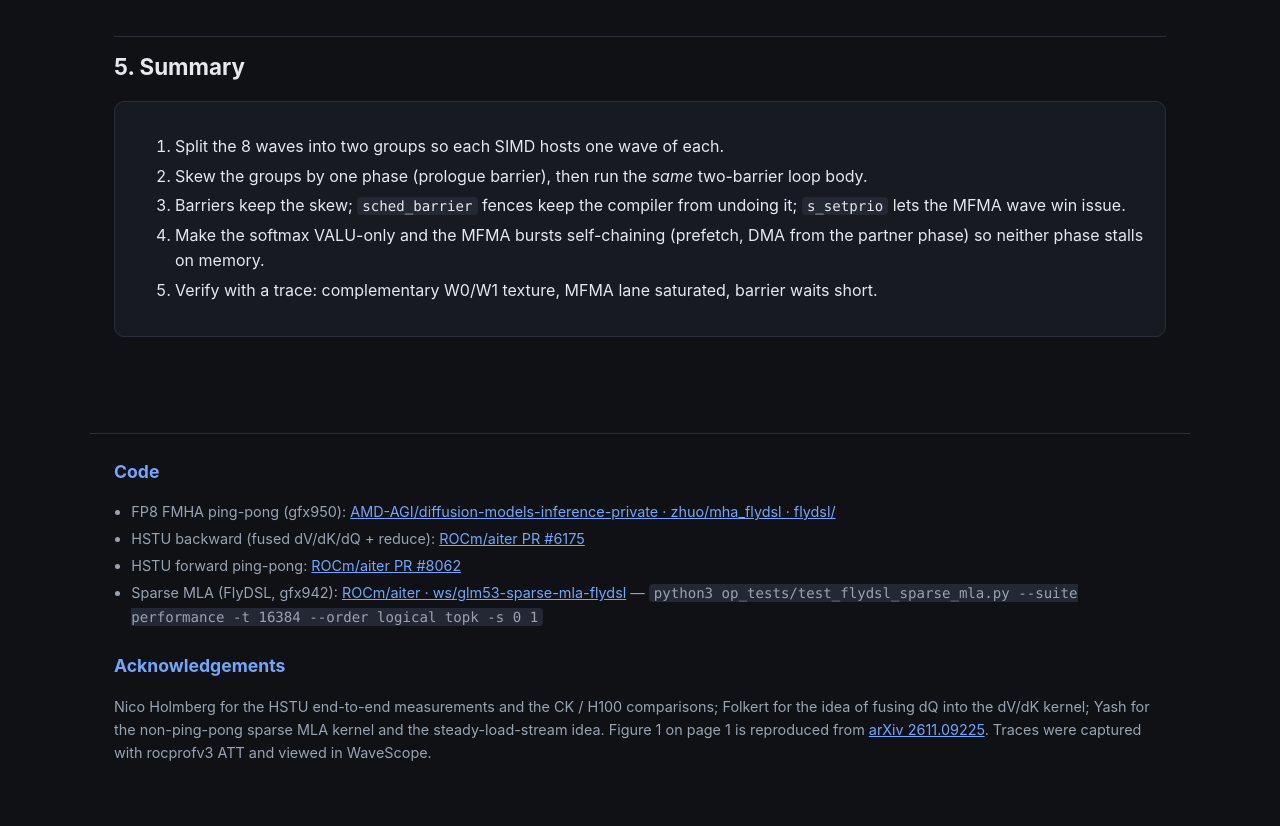
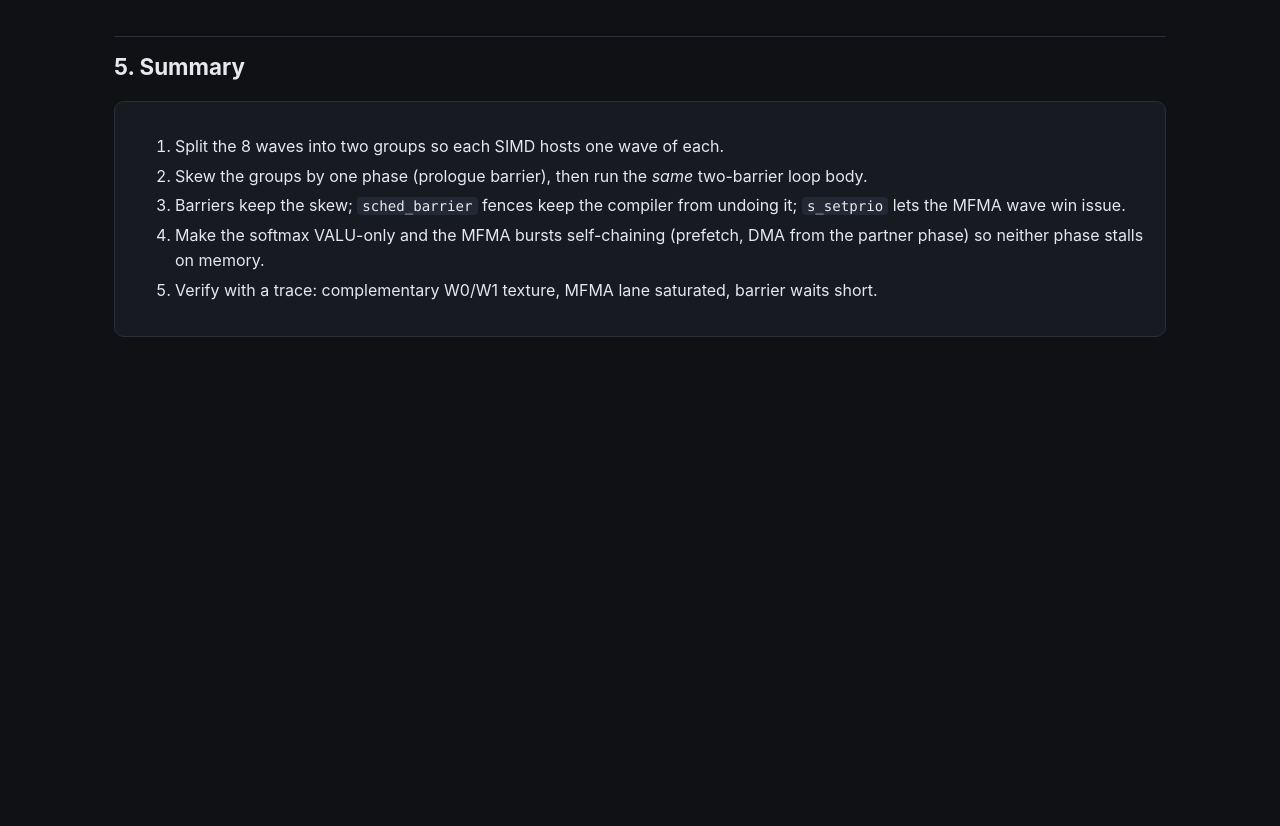
Before and after one commit to hellozhuo-amd/pp_talk, a plain HTML site: page index.html in a window 1280 px wide. Shown: the part 4555-5381 px from the top of the page. After the commit the page ends 4988 px from the top, so only its background shows below. Drawn offline with Linux system fonts and the light colour scheme.

Commit message:
Update pages

```diff
--- a/index.html
+++ b/index.html
@@ -62,7 +62,6 @@
   .slot b { color:#ffcb6b; font-family:ui-monospace,monospace; }
   figure.slotfig { margin:20px 0; }
   figure.slotfig img { background:#0b0d12; }
-  footer { max-width:1100px; margin:0 auto; padding:0 24px 48px; color:var(--dim); font-size:.9rem; border-top:1px solid #2a2f3a; }
   .ph-table td.ph { color:#ffcb6b; text-align:center; }
   .pos { color:#8de8a0; } .neg { color:#ff9b9b; } .neu { color:var(--dim); }
   table.tricks td:first-child { white-space:nowrap; font-family:ui-monospace,monospace; font-size:.82rem; }
@@ -1145,19 +1144,6 @@ Effective TB/s is logical bytes (34.4 GB) over time, so 9 TB/s means the Infinit
 
 
 </main>
-<footer>
-<h3>Code</h3>
-<ul>
-  <li>FP8 FMHA ping-pong (gfx950): <a href="https://github.com/AMD-AGI/diffusion-models-inference-private/tree/zhuo/mha_flydsl/flydsl">AMD-AGI/diffusion-models-inference-private &middot; zhuo/mha_flydsl &middot; flydsl/</a></li>
-  <li>HSTU backward (fused dV/dK/dQ + reduce): <a href="https://github.com/ROCm/aiter/pull/6175">ROCm/aiter PR #6175</a></li>
-  <li>HSTU forward ping-pong: <a href="https://github.com/ROCm/aiter/pull/8062">ROCm/aiter PR #8062</a></li>
-  <li>Sparse MLA (FlyDSL, gfx942): <a href="https://github.com/ROCm/aiter/tree/ws/glm53-sparse-mla-flydsl">ROCm/aiter &middot; ws/glm53-sparse-mla-flydsl</a>
-      &mdash; <code>python3 op_tests/test_flydsl_sparse_mla.py --suite performance -t 16384 --order logical topk -s 0 1</code></li>
-</ul>
-<h3>Acknowledgements</h3>
-<p>Nico Holmberg for the HSTU end-to-end measurements and the CK / H100 comparisons; Folkert for the idea of fusing dQ into the dV/dK kernel; Yash for the non-ping-pong sparse MLA kernel and the steady-load-stream idea.
-Figure 1 on page 1 is reproduced from <a href="https://arxiv.org/pdf/2611.09225">arXiv 2611.09225</a>. Traces were captured with rocprofv3 ATT and viewed in WaveScope.</p>
-</footer>
 
 <script>
 (function(){
```
